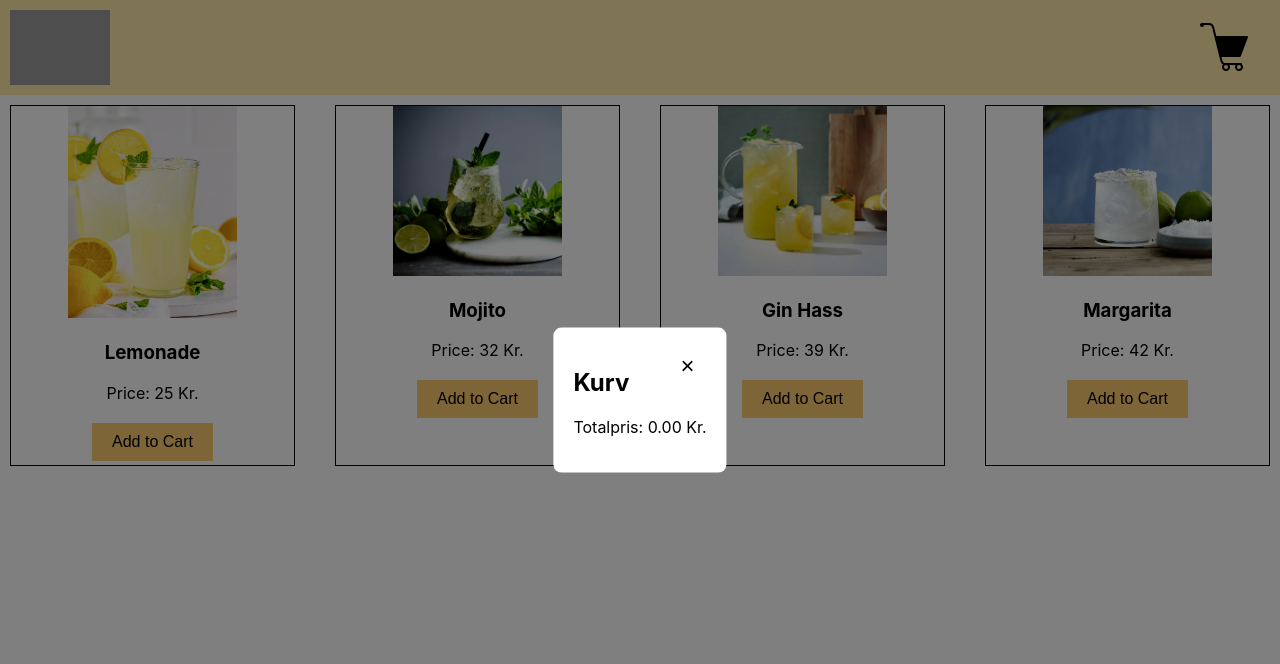
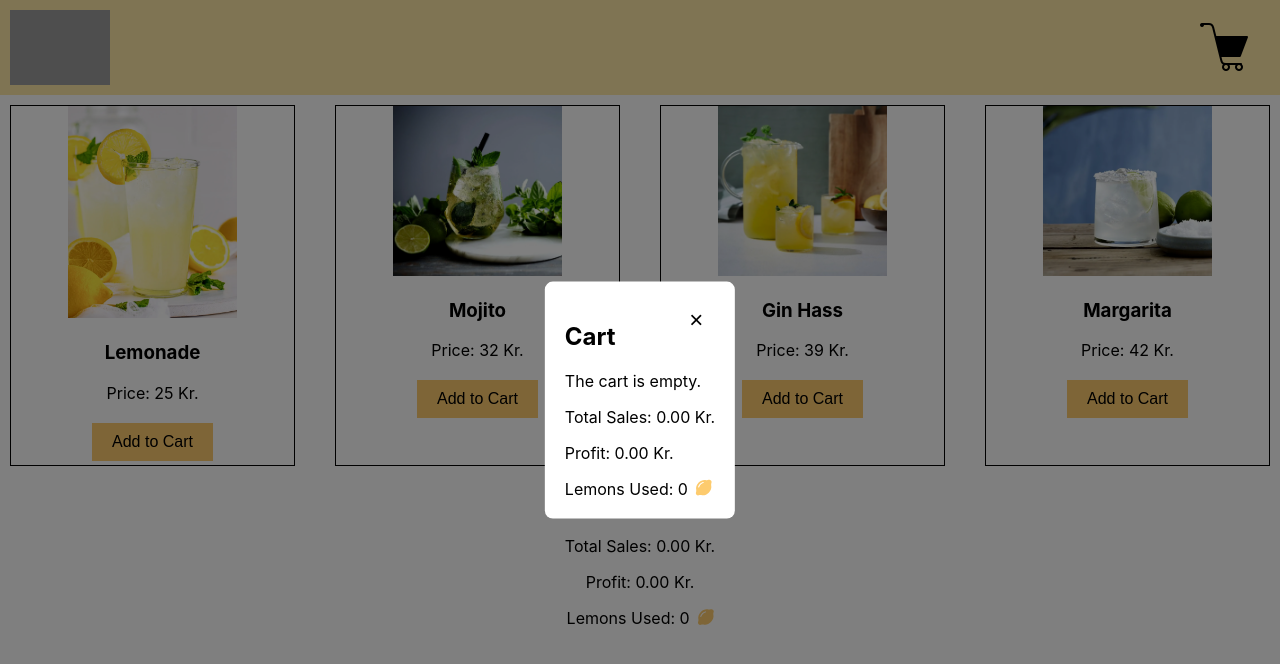
Before and after one commit to emil485h/lemonade-shop, a React (Create React App) app: page / in a window 1280 px wide. Both pictures are taken after a click on the button 1225 px from the left and 47 px from the top of the page. Shown: the top 664 px of the page. Built offline with nearby package versions, Linux system fonts and the light colour scheme; grey boxes are pictures that could not be loaded.

Commit message:
added profit and lemons used

```diff
--- a/package.json
+++ b/package.json
@@ -3,6 +3,9 @@
   "version": "0.1.0",
   "private": true,
   "dependencies": {
+    "@fortawesome/fontawesome-svg-core": "^6.5.1",
+    "@fortawesome/free-solid-svg-icons": "^6.5.1",
+    "@fortawesome/react-fontawesome": "^0.2.0",
     "@testing-library/jest-dom": "^5.17.0",
     "@testing-library/react": "^13.4.0",
     "@testing-library/user-event": "^13.5.0",
--- a/src/App.js
+++ b/src/App.js
@@ -1,81 +1,138 @@
-import React, { useState } from 'react';
-import Header from './components/Header/Header.js';
-import ProductList from './components/ProductList/ProductList.js';
-import Cart from './components/Cart/Cart.js';
-import Modal from './components/Modal/Modal.js';
-import './App.css';
+import React, { useState, useEffect } from "react";
+import Header from "./components/Header/Header.js";
+import ProductList from "./components/ProductList/ProductList.js";
+import Cart from "./components/Cart/Cart.js";
+import Modal from "./components/Modal/Modal.js";
+import "./App.css";
+import { FontAwesomeIcon } from "@fortawesome/react-fontawesome";
+import { faLemon } from "@fortawesome/free-solid-svg-icons";
 
 function App() {
   const [products] = useState([
-    { id: 1, name: 'Lemonade', price: 25, imageUrl:'lemonade.webp' },
-    { id: 2, name: 'Mojito', price: 32, imageUrl:'Mojito.webp' },
-    { id: 3, name: 'Gin Hass', price: 39, imageUrl:'Gin-Hass.webp' },
-    { id: 4, name: 'Margarita', price: 42, imageUrl:'Margarita-drink-2.webp' },
+    {
+      id: 1,
+      name: "Lemonade",
+      price: 25,
+      lemonsUsed: 1,
+      imageUrl: "lemonade.webp",
+    },
+    {
+      id: 2,
+      name: "Mojito",
+      price: 32,
+      lemonsUsed: 2,
+      imageUrl: "Mojito.webp",
+    },
+    {
+      id: 3,
+      name: "Gin Hass",
+      price: 39,
+      lemonsUsed: 2,
+      imageUrl: "Gin-Hass.webp",
+    },
+    {
+      id: 4,
+      name: "Margarita",
+      price: 42,
+      lemonsUsed: 3,
+      imageUrl: "Margarita-drink-2.webp",
+    },
     // Flere produkter kan tilføjes her
   ]);
 
   const [cartItems, setCartItems] = useState([]);
-
+  const [lemonsUsed, setLemonsUsed] = useState(0);
+  const [profit, setProfit] = useState(0.0);
+  const [totalPrice, setTotalPrice] = useState(0);
   const [isCartVisible, setIsCartVisible] = useState(false);
 
+  const costPerLemon = 2;
 
+  useEffect(() => {
+    // Recalculate total price, lemons used, and profit whenever cartItems changes
+    const newTotalPrice = cartItems.reduce(
+      (total, item) => total + item.price * item.quantity,
+      0
+    );
+    const newLemonsUsed = cartItems.reduce(
+      (total, item) => total + item.lemonsUsed * item.quantity,
+      0
+    );
+    const newProfit = cartItems.reduce(
+      (total, item) =>
+        total + (item.price - costPerLemon * item.lemonsUsed) * item.quantity,
+      0
+    );
 
+    setTotalPrice(newTotalPrice);
+    setLemonsUsed(newLemonsUsed);
+    setProfit(newProfit);
+  }, [cartItems]);
 
   const handleAddToCart = (product) => {
-    setCartItems((prevItems) => {
-      // Check if the product is already in the cart
-      const itemExists = prevItems.find((item) => item.id === product.id);
-
-      if (itemExists) {
-        // If it is, increase the quantity
-        return prevItems.map((item) =>
-          item.id === product.id ? { ...item, quantity: item.quantity + 1 } : item
-        );
-      } else {
-        // If it's not, add the new item to the cart
-        return [...prevItems, { ...product, quantity: 1 }];
-      }
-    });
+    const existingItem = cartItems.find((item) => item.id === product.id);
+    if (existingItem) {
+      setCartItems(
+        cartItems.map((item) =>
+          item.id === product.id
+            ? { ...item, quantity: item.quantity + 1 }
+            : item
+        )
+      );
+    } else {
+      setCartItems([...cartItems, { ...product, quantity: 1 }]);
+    }
   };
 
   const handleUpdateCart = (product, quantity) => {
-    setCartItems((prevItems) => {
-      if (quantity <= 0) {
-        // If the quantity is 0 or less, remove the item from the cart
-        return prevItems.filter((item) => item.id !== product.id);
-      } else {
-        // Otherwise, update the quantity of the item
-        return prevItems.map((item) =>
+    setCartItems((prevItems) =>
+      prevItems
+        .map((item) =>
           item.id === product.id ? { ...item, quantity: quantity } : item
-        );
-      }
-    });
+        )
+        .filter((item) => item.quantity > 0)
+    );
   };
 
-  const handleRemoveFromCart = (product) => {
-    setCartItems((prevItems) => {
-      return prevItems.filter((item) => item.id !== product.id);
-    });
+  const handleRemoveFromCart = (productToRemove) => {
+    setCartItems(cartItems.filter((item) => item.id !== productToRemove.id));
   };
 
   const toggleCart = () => {
     setIsCartVisible(!isCartVisible);
   };
 
-
-  const cartItemCount = cartItems.reduce((count, item) => count + item.quantity, 0);
+  const cartItemCount = cartItems.reduce(
+    (count, item) => count + item.quantity,
+    0
+  );
 
   return (
     <div className="App">
       <Header onCartClick={toggleCart} cartItemCount={cartItemCount} />
       <ProductList products={products} onAddToCart={handleAddToCart} />
+      <div>
+        <h3>Shop Summary</h3>
+        <p>Total Sales: {totalPrice.toFixed(2)} Kr.</p>
+        <p>Profit: {profit.toFixed(2)} Kr.</p>
+        Lemons Used: {lemonsUsed}
+        <FontAwesomeIcon
+          icon={faLemon}
+          style={{ color: "#fdcb6e", marginLeft: "8px", fontSize: "18px" }}
+        />
+      </div>
       <Modal isOpen={isCartVisible} onClose={toggleCart}>
-        <Cart cartItems={cartItems} onUpdateCart={handleUpdateCart} onRemoveFromCart={handleRemoveFromCart} />
+        <Cart
+          cartItems={cartItems}
+          onUpdateCart={handleUpdateCart}
+          onRemoveFromCart={handleRemoveFromCart}
+          totalPrice={totalPrice}
+          profit={profit}
+          lemonsUsed={lemonsUsed}
+        />
       </Modal>
     </div>
   );
-
-
 }
 
 export default App;
--- a/src/components/Cart/Cart.js
+++ b/src/components/Cart/Cart.js
@@ -1,18 +1,41 @@
-import React from 'react';
-import CartItem from '../CartItem/CartItem.js';
-import '../Modal/Modal.css'; // Make sure the path is correct based on your project structure
+import React from "react";
+import CartItem from "../CartItem/CartItem.js";
+import "../Modal/Modal.css"; // Ensure the path is correct based on your project structure
+import { FontAwesomeIcon } from "@fortawesome/react-fontawesome";
+import { faLemon } from "@fortawesome/free-solid-svg-icons";
 
-const Cart = ({ cartItems, onUpdateCart, onRemoveFromCart }) => {
-  const totalPrice = cartItems.reduce((total, item) => total + item.price * item.quantity, 0);
-
+const Cart = ({
+  cartItems,
+  onUpdateCart,
+  onRemoveFromCart,
+  totalPrice,
+  profit,
+  lemonsUsed,
+}) => {
   return (
     <div>
-      <h2>Kurv</h2>
-      {cartItems.map((item) => (
-        // Assuming CartItem is a separate component that you want to use
-        <CartItem key={item.id} item={item} onUpdateCart={onUpdateCart} onRemoveFromCart={onRemoveFromCart} />
-      ))}
-      <p>Totalpris: {totalPrice.toFixed(2)} Kr.</p>
+      <h2>Cart</h2>
+      {cartItems.length > 0 ? (
+        cartItems.map((item) => (
+          <CartItem
+            key={item.id}
+            item={item}
+            onUpdateCart={onUpdateCart}
+            onRemoveFromCart={onRemoveFromCart}
+          />
+        ))
+      ) : (
+        <p>The cart is empty.</p>
+      )}
+      <div className="cart-summary">
+        <p>Total Sales: {totalPrice.toFixed(2)} Kr.</p>
+        <p>Profit: {profit.toFixed(2)} Kr.</p>
+        Lemons Used: {lemonsUsed}
+        <FontAwesomeIcon
+          icon={faLemon}
+          style={{ color: "#fdcb6e", marginLeft: "8px", fontSize: "18px" }}
+        />
+      </div>
     </div>
   );
 };
```
Also changed, not shown: 1 other file (tests, documents, lock files or other folders).
